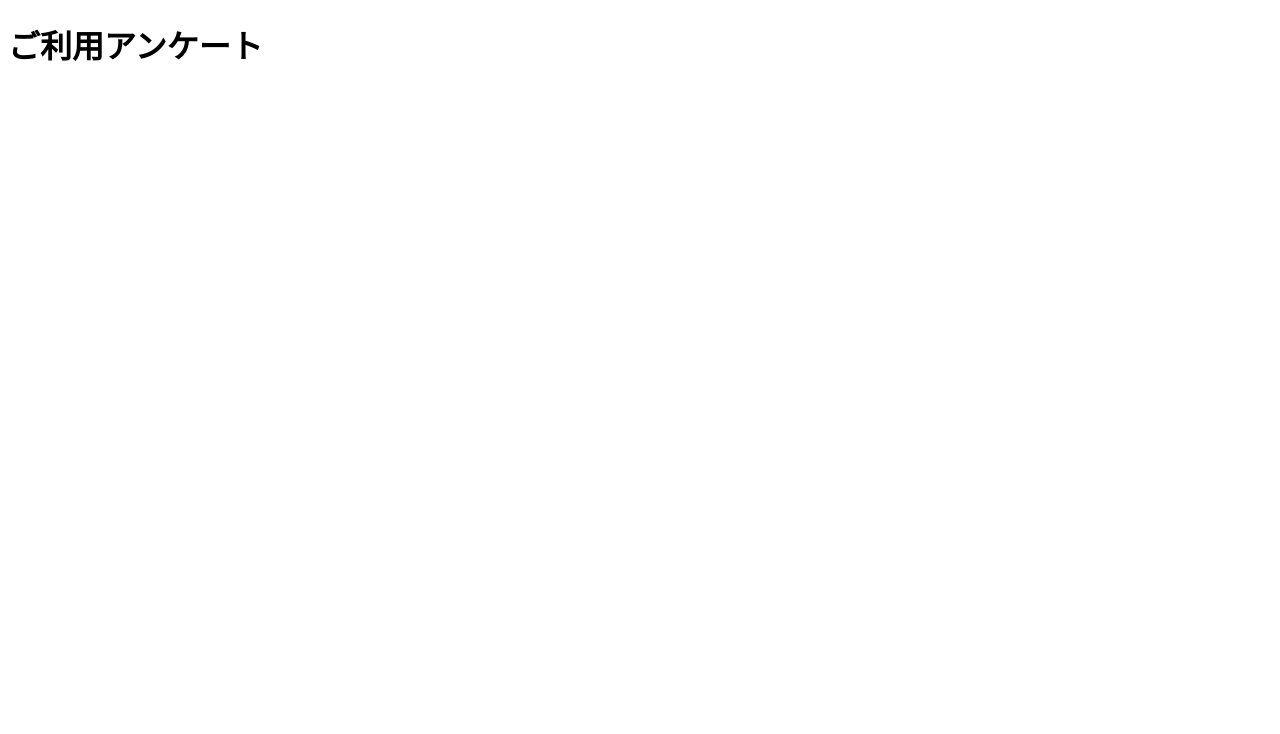
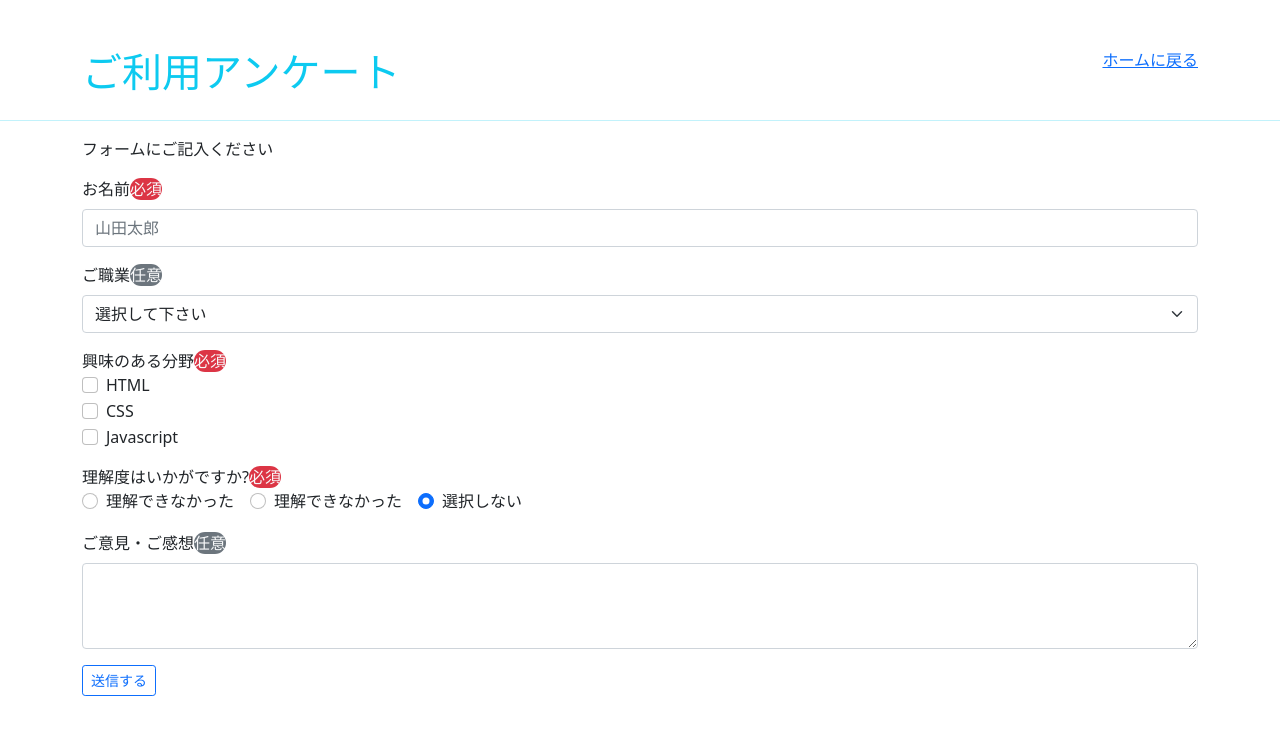
Before and after one commit to 6d2131/udemy-html-css-js, a plain HTML site: page bootstrap/index.html in a window 1280 px wide. Drawn offline with nearby package versions, Linux system fonts and the light colour scheme.

Commit message:
bootstrap

```diff
--- a/bootstrap/index.html
+++ b/bootstrap/index.html
@@ -1,11 +1,93 @@
-<!DOCTYPE html>
+<!doctype html>
 <html lang="ja">
 <head>
-    <meta charset="UTF-8">
+    <meta charset="utf-8">
     <meta name="viewport" content="width=device-width, initial-scale=1.0">
     <title>ご利用アンケート</title>
+    <link href="https://cdn.jsdelivr.net/npm/bootstrap@5.0.2/dist/css/bootstrap.min.css" rel="stylesheet" integrity="sha384-EVSTQN3/azprG1Anm3QDgpJLIm9Nao0Yz1ztcQTwFspd3yD65VohhpuuCOmLASjC" crossorigin="anonymous">
 </head>
 <body>
-    <h1>ご利用アンケート</h1>
+    <div class="container">
+        <div class="row mt-5">
+            <div class="col-sm-8">
+                <h1 class="text-info">ご利用アンケート</h1>
+            </div>
+            <div class="col-sm-4 text-end">
+                <a href="/">ホームに戻る</a>
+            </div>
+        </div>
+    </div>
+    <hr class="bg-info">
+    <div class="container">
+        <p>フォームにご記入ください</p>
+        <form action="" method="post">
+            <div class="mb-3">
+                <label for="myname" class="form-label">お名前<span class="bage rounded-pill bg-danger text-light">必須</span></label>
+                <input type="text" class="form-control" id="myname" name="myname" placeholder="山田太郎">
+            </div>
+            <div class="mb-3">
+                <label for="job" class="form-label">ご職業<span class="bage rounded-pill bg-secondary text-light">任意</span></label>
+                <select name="job" id="job"class="form-select" aria-label="ご職業">
+                    <option value="">選択して下さい</option>
+                    <option value="会社員">会社員</option>
+                    <option value="学生">学生</option>
+                    <option value="その他">その他</option>
+                </select>
+            </div>
+            <div class="mb-3">
+                <label>興味のある分野<span class="bage rounded-pill bg-danger text-light">必須</span></label>
+                <div class="form-check">
+                    <input class="form-check-input" type="checkbox" name="q1" value="HTML" id="q1_html">
+                    <label class="form-check-label" for="q1_html">
+                    HTML
+                    </label>
+                </div>
+                <div class="form-check">
+                    <input class="form-check-input" type="checkbox" name="q1[]" value="CSS" id="q1_css">
+                    <label class="form-check-label" for="q1_css">
+                        CSS
+                    </label>
+                </div>
+                <div class="form-check">
+                    <input class="form-check-input" type="checkbox" name="q1[]" value="Javascript" id="q1_Javascript">
+                    <label class="form-check-label" for="q1_Javascript">
+                        Javascript
+                    </label>
+                </div>
+            </div>
+            <div class="mb-3">
+                <label>理解度はいかがですか?<span class="bage rounded-pill bg-danger text-light">必須</span></label>
+                <div class="d-sm-flex">
+                    <div class="form-check me-3">
+                        <input class="form-check-input" type="radio" name="q2" id="q2_1" value="理解できなかった">
+                        <label class="form-check-label" for="q2_1">
+                            理解できなかった
+                        </label>
+                    </div>
+                    <div class="form-check me-3">
+                        <input class="form-check-input" type="radio" name="q2" id="q2_2" value="理解できた">
+                        <label class="form-check-label" for="q2_2">
+                            理解できなかった
+                        </label>
+                    </div>
+                    <div class="form-check me-3">
+                        <input class="form-check-input" type="radio" name="q2" id="q2_3" value="選択しない" checked>
+                        <label class="form-check-label" for="q2_3">
+                            選択しない
+                        </label>
+                    </div>
+                </div>
+            </div>
+            <div class="mb-3">
+                <div class="mb-3">
+                    <label for="message" class="form-label">ご意見・ご感想<span class="bage rounded-pill bg-secondary text-light">任意</span></label>
+                    <textarea class="form-control" id="message" rows="3"></textarea>
+                </div>
+            </div>
+        <div class="mb-3">
+            <button type="submit" class="btn btn-outline-primary btn-sm">送信する</button>
+        </div>
+        </form>
+    </div>
 </body>
 </html>
```
